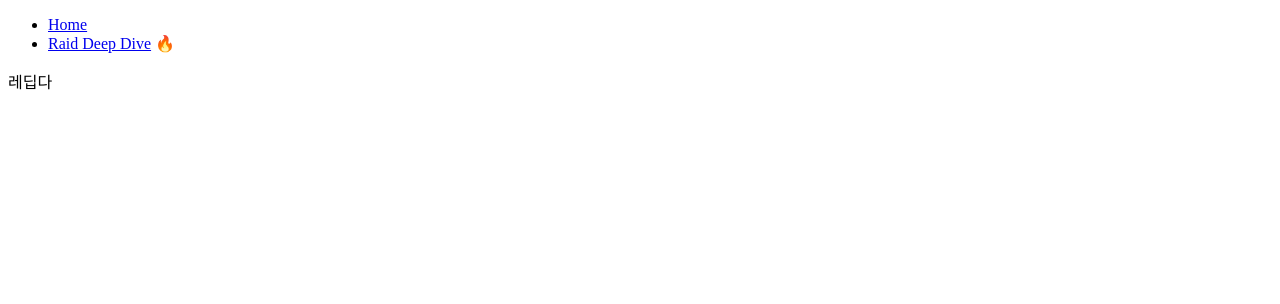
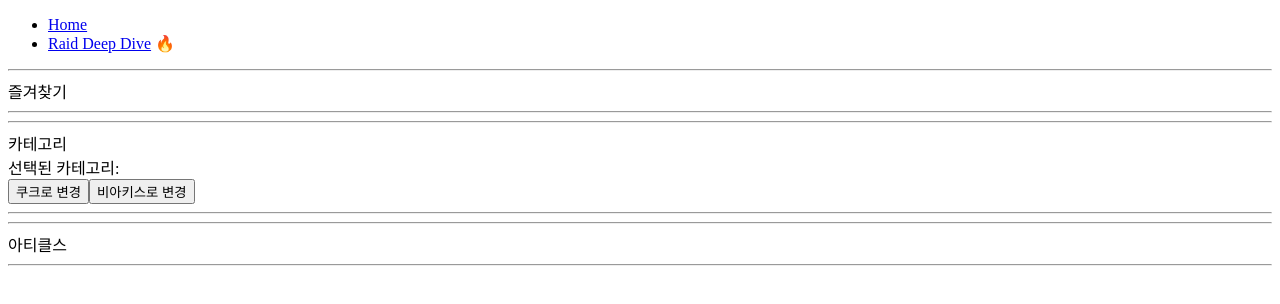
Before and after one commit to loadeepdive/loadeepdive.github.io, a Next.js app in the folder loadeepdive/: page /raiddeepdive in a window 1280 px wide. Shown: the top 304 px of the page. Built offline with nearby package versions, Linux system fonts and the light colour scheme.

Commit message:
seperate components & jotai test

```diff
--- /dev/null
+++ b/loadeepdive/src/app/atoms/raiddeepdive.ts
@@ -0,0 +1,9 @@
+import { atom } from 'jotai';
+
+// 카운터 상태
+export const countAtom = atom(0);
+export const selectedCategory = atom({
+    raidType: '',
+    raidName: '',
+    raidDiff: ''
+})
--- /dev/null
+++ b/loadeepdive/src/app/components/raiddeepdive/articles.tsx
@@ -0,0 +1,9 @@
+export default function Articles() {
+    return (
+      <div>
+        <hr />
+        <div>아티클스</div>
+        <hr />
+      </div>
+    );
+  }
--- /dev/null
+++ b/loadeepdive/src/app/components/raiddeepdive/bookmark.tsx
@@ -0,0 +1,9 @@
+export default function Bookmark() {
+    return (
+      <div>
+        <hr />
+        <div>즐겨찾기</div>
+        <hr />
+      </div>
+    );
+  }
--- /dev/null
+++ b/loadeepdive/src/app/components/raiddeepdive/category.tsx
@@ -0,0 +1,19 @@
+'use client';
+
+import { useAtom } from 'jotai';
+import { selectedCategory } from '../../atoms/raiddeepdive'
+
+export default function Categoty() {
+    const [data,setDate] = useAtom(selectedCategory);
+
+    return (
+      <div>
+        <hr />
+        <div>카테고리</div>
+        <div>선택된 카테고리: {data.raidType} {data.raidName} {data.raidDiff}</div>
+        <button onClick={()=>setDate({...data, raidName:'쿠크'})}> 쿠크로 변경</button>
+        <button onClick={()=>setDate({...data, raidName:'비아키스'})}> 비아키스로 변경</button>
+        <hr />
+      </div>
+    );
+  }
--- a/loadeepdive/src/app/layout.tsx
+++ b/loadeepdive/src/app/layout.tsx
@@ -1,4 +1,4 @@
-import Navigation from "./components/home/navigation";
+import Navigation from "./components/navigation/navigation";
 
 export const metadata = {
   title: "LostArk Deep Dive",
--- a/loadeepdive/src/app/raiddeepdive/page.tsx
+++ b/loadeepdive/src/app/raiddeepdive/page.tsx
@@ -1,5 +1,13 @@
+import Bookmark from "../components/raiddeepdive/bookmark"
+import Categoty from "../components/raiddeepdive/category"
+import Articles from "../components/raiddeepdive/articles"
+
 export default function raiddeepdivePage(){
     return (
-        <div>레딥다</div>
+        <div>
+            <Bookmark></Bookmark>
+            <Categoty></Categoty>
+            <Articles></Articles>
+        </div>
     )
 }
```
Also changed, not shown: loadeepdive/package.json (+5 -4 lines), loadeepdive/src/app/components/home/community.tsx (added, +11 -0 lines), loadeepdive/src/app/components/home/introduce.tsx (added, +10 -0 lines), loadeepdive/src/app/components/home/mainFunction.tsx (added, +9 -0 lines), loadeepdive/src/app/page.tsx (+7 -1 lines), loadeepdive/src/app/components/navigation/navigation.tsx (renamed from loadeepdive/src/app/components/home/navigation.tsx), 1 other file (tests, documents, lock files or other folders).
